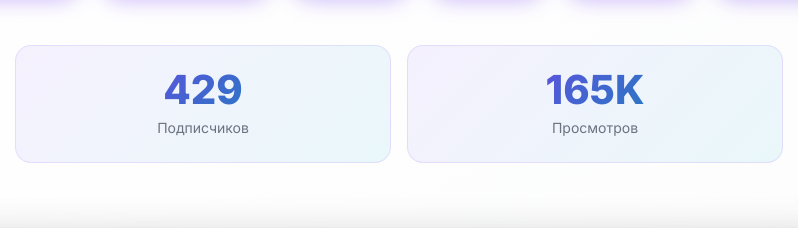
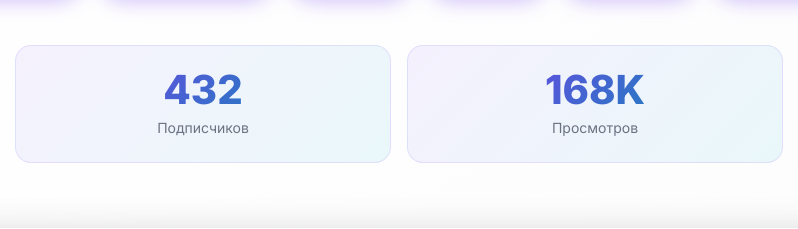
Before and after one commit to MortisPlay/MortisPlay_Site, a plain HTML site: page index.html in a window 1280 px wide. Shown: the part 335-564 px from the top of the page, 241-1039 px from the left. Drawn offline with nearby package versions, Linux system fonts and the light colour scheme.

Commit message:
Update index.html

```diff
--- a/index.html
+++ b/index.html
@@ -1003,11 +1003,11 @@
           <!-- Статистика -->
           <div class="grid grid-cols-1 sm:grid-cols-2 gap-4 max-w-3xl mx-auto animate-fadeInUp" style="animation-delay: 0.5s">
             <div class="stat-card">
-              <div class="stat-number">429</div>
+              <div class="stat-number">432</div>
               <div class="text-sm text-gray-500 mt-2">Подписчиков</div>
             </div>
             <div class="stat-card">
-              <div class="stat-number">165K</div>
+              <div class="stat-number">168K</div>
               <div class="text-sm text-gray-500 mt-2">Просмотров</div>
             </div>
           </div>
```
